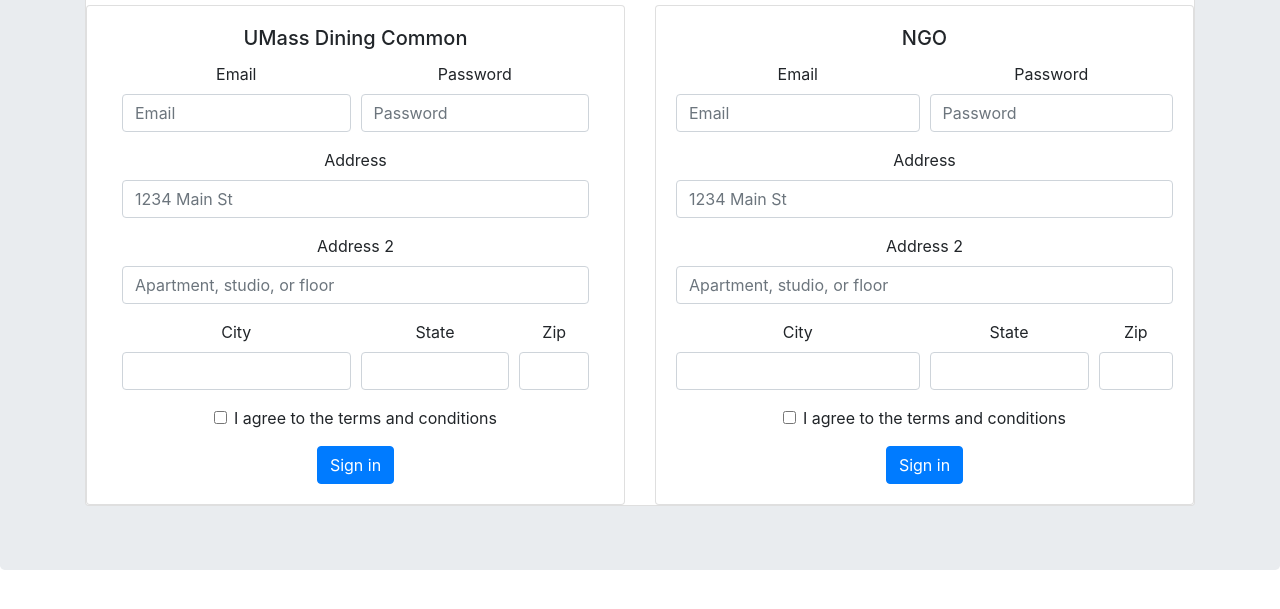
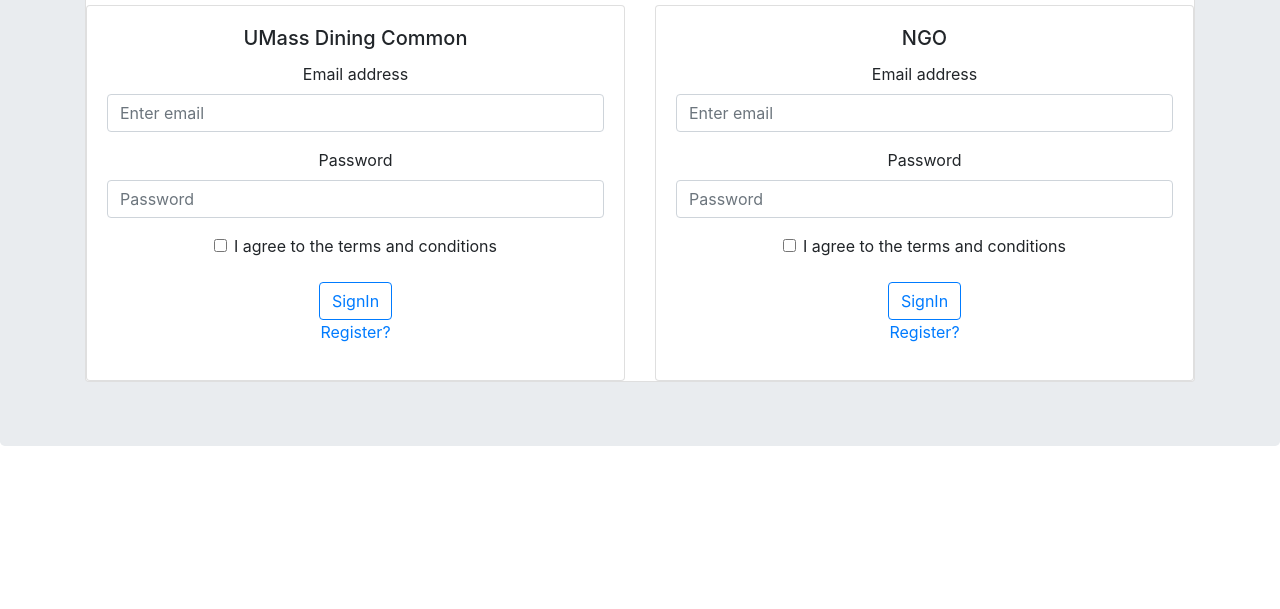
Before and after one commit to alexhickey09/cs326-final-chi, a plain HTML site: page signup.html in a window 1280 px wide. Shown: the part 135-744 px from the top of the page. Drawn offline with nearby package versions, Linux system fonts and the light colour scheme.

Commit message:
html,css, and js files created

```diff
--- a/signup.html
+++ b/signup.html
@@ -19,51 +19,32 @@
                         <div class="card">
                             <div class="card-body">
                                 <h5 class="card-title">UMass Dining Common</h5>
-                                <div class="col-auto">
                                 <form>
-                                        <div class="form-row">
-                                          <div class="form-group col-md-6">
-                                            <label for="inputEmail4">Email</label>
-                                            <input type="email" class="form-control" id="inputEmail4" placeholder="Email">
-                                          </div>
-                                          <div class="form-group col-md-6">
-                                            <label for="inputPassword4">Password</label>
-                                            <input type="password" class="form-control" id="inputPassword4" placeholder="Password">
-                                          </div>
+                                    <div class="form-group">
+                                        <label for="exampleInputEmail1">Email address</label>
+                                        <input type="email" class="form-control" id="exampleInputEmail1"
+                                            aria-describedby="emailHelp" placeholder="Enter email" />
+                                        <!-- <small id="emailHelp" class="form-text text-muted">We'll never share your email
+                                            with anyone else.</small> -->
                                     </div>
                                     <div class="form-group">
-                                          <label for="inputAddress">Address</label>
-                                          <input type="text" class="form-control" id="inputAddress" placeholder="1234 Main St">
+                                        <label for="exampleInputPassword1">Password</label>
+                                        <input type="password" class="form-control" id="exampleInputPassword1"
+                                            placeholder="Password" />
                                     </div>
-                                        <div class="form-group">
-                                          <label for="inputAddress2">Address 2</label>
-                                          <input type="text" class="form-control" id="inputAddress2" placeholder="Apartment, studio, or floor">
+                                    <div class="form-check">
+                                        <input type="checkbox" class="form-check-input" id="exampleCheck1" />
+                                        <label class="form-check-label" for="exampleCheck1">I agree to the terms and
+                                            conditions</label>
                                     </div>
-                                        <div class="form-row">
-                                          <div class="form-group col-md-6">
-                                            <label for="inputCity">City</label>
-                                            <input type="text" class="form-control" id="inputCity">
+                                    <br />
+                                    <div>
+                                        <a href="ngo-home.html" class="btn btn-outline-primary">SignIn</a>
                                     </div>
-                                          <div class="form-group col-md-4">
-                                            <label for="inputState">State</label>
-                                            <input type="text" class="form-control" id="inputState">
-                                          </div>
-                                          <div class="form-group col-md-2">
-                                            <label for="inputZip">Zip</label>
-                                            <input type="text" class="form-control" id="inputZip">
-                                          </div>
-                                        </div>
-                                        <div class="form-group">
-                                          <div class="form-check">
-                                            <input class="form-check-input" type="checkbox" id="gridCheck">
-                                            <label class="form-check-label" for="gridCheck">
-                                              I agree to the terms and conditions
-                                            </label>
-                                          </div>
-                                        </div>
-                                        <button type="submit" class="btn btn-primary">Sign in</button>
+                                    <a href="signup.html" class="register-link">
+                                        <p>Register?</p>
+                                    </a>
                                 </form>
-                                </div>
                             </div>
                         </div>
                     </div>
@@ -72,47 +53,30 @@
                             <div class="card-body">
                                 <h5 class="card-title">NGO</h5>
                                 <form>
-                                    <div class="form-row">
-                                      <div class="form-group col-md-6">
-                                        <label for="inputEmail4">Email</label>
-                                        <input type="email" class="form-control" id="inputEmail4" placeholder="Email">
-                                      </div>
-                                      <div class="form-group col-md-6">
-                                        <label for="inputPassword4">Password</label>
-                                        <input type="password" class="form-control" id="inputPassword4" placeholder="Password">
-                                      </div>
+                                    <div class="form-group">
+                                        <label for="exampleInputEmail1">Email address</label>
+                                        <input type="email" class="form-control" id="exampleInputEmail1"
+                                            aria-describedby="emailHelp" placeholder="Enter email" />
+                                        <!-- <small id="emailHelp" class="form-text text-muted">We'll never share your email
+                                            with anyone else.</small> -->
                                     </div>
                                     <div class="form-group">
-                                      <label for="inputAddress">Address</label>
-                                      <input type="text" class="form-control" id="inputAddress" placeholder="1234 Main St">
+                                        <label for="exampleInputPassword1">Password</label>
+                                        <input type="password" class="form-control" id="exampleInputPassword1"
+                                            placeholder="Password" />
                                     </div>
-                                    <div class="form-group">
-                                      <label for="inputAddress2">Address 2</label>
-                                      <input type="text" class="form-control" id="inputAddress2" placeholder="Apartment, studio, or floor">
+                                    <div class="form-check">
+                                        <input type="checkbox" class="form-check-input" id="exampleCheck1" />
+                                        <label class="form-check-label" for="exampleCheck1">I agree to the terms and
+                                            conditions</label>
                                     </div>
-                                    <div class="form-row">
-                                      <div class="form-group col-md-6">
-                                        <label for="inputCity">City</label>
-                                        <input type="text" class="form-control" id="inputCity">
+                                    <br />
+                                    <div>
+                                        <a href="ngo-home.html" class="btn btn-outline-primary">SignIn</a>
                                     </div>
-                                      <div class="form-group col-md-4">
-                                        <label for="inputState">State</label>
-                                        <input type="text" class="form-control" id="inputState">
-                                      </div>
-                                      <div class="form-group col-md-2">
-                                        <label for="inputZip">Zip</label>
-                                        <input type="text" class="form-control" id="inputZip">
-                                      </div>
-                                    </div>
-                                    <div class="form-group">
-                                      <div class="form-check">
-                                        <input class="form-check-input" type="checkbox" id="gridCheck">
-                                        <label class="form-check-label" for="gridCheck">
-                                          I agree to the terms and conditions
-                                        </label>
-                                      </div>
-                                    </div>
-                                    <button type="submit" class="btn btn-primary">Sign in</button>
+                                    <a href="signup.html" class="register-link">
+                                        <p>Register?</p>
+                                    </a>
                                 </form>
                             </div>
                         </div>
```
Lines whose indentation alone changed are shown as unchanged.
